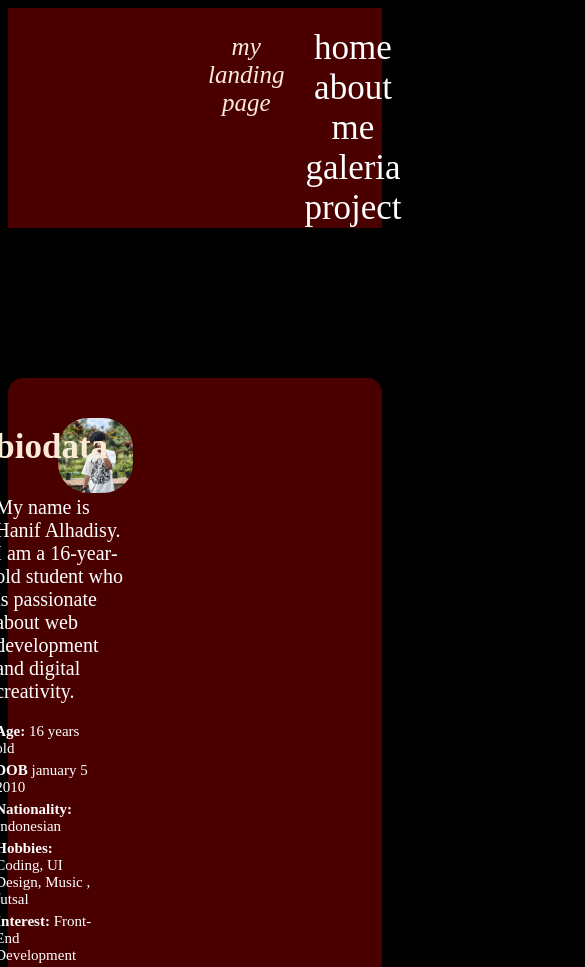
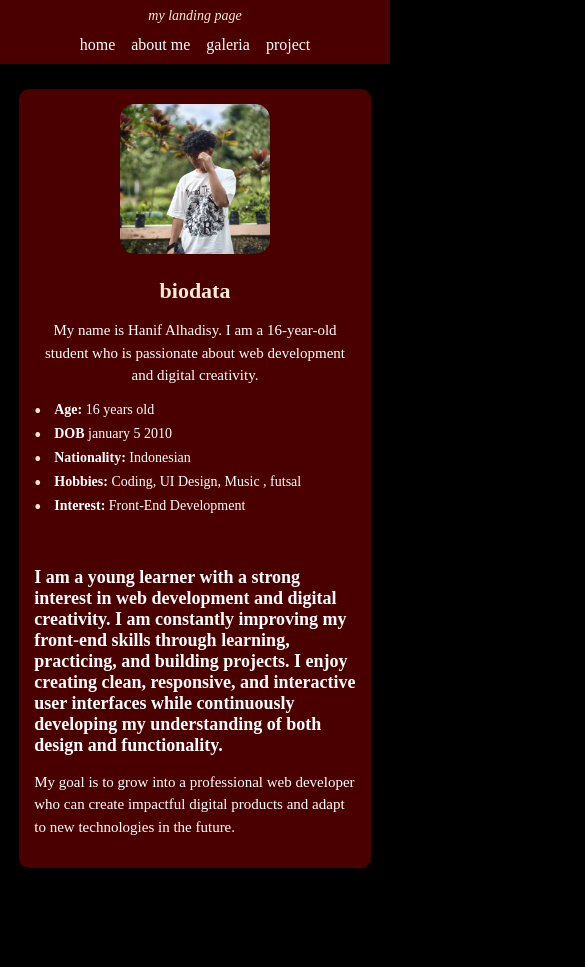
Before and after one commit to hanifalhadisy/my-landing-page, a plain HTML site: page about.html in a window 390 px wide. Shown: the top 967 px of the page, 585 px wide, since content can reach past the window. After the commit the page ends 893 px from the top, so only its background shows below. Drawn offline with Linux system fonts and the light colour scheme.

Commit message:
Update about.css

```diff
--- a/css/about.css
+++ b/css/about.css
@@ -1,102 +1,366 @@
-header{
+
+* {
+    box-sizing: border-box;
+}
+
+body {
+    background-color: black;
+    margin: 0;
+    padding: 0;
+    overflow-x: hidden;
+}
+
+
+header {
     display: flex;
     justify-content: space-between;
-    text-align: center;
-    background-color:#4B0000
-;
+    align-items: center;
+    background-color: #4B0000;
+    padding: 12px 30px;
+    position: relative;
+    z-index: 100;
 }
 
-header nav{
-    display: inline-block;
-    padding-right: 300px;
-    padding-top: 20px;
+header nav {
+    display: flex;
+    gap: 15px;
+    padding: 0;
+    margin: 0;
 }
 
-header div{
-    display: inline-block;
-    padding-left: 200px;
+header div {
+    padding: 0;
 }
 
-header p{
-    font-size: 25px;
+header p {
+    font-size: 20px;
     font-style: italic;
-    color:antiquewhite;
+    color: antiquewhite;
+    margin: 0;
 }
 
-header a{
+header a {
     display: inline-block;
     color: white;
     text-decoration: none;
-    font-size: 35px;
-    padding: 0 20px;
-    transition: transform 0.5s ease, color 0.4s ease;;
+    font-size: 24px;
+    padding: 5px 12px;
+    transition: transform 0.3s ease, color 0.3s ease;
     cursor: pointer;
 }
-    header a:hover{
-    transform: scale(1.1);
-    color:antiquewhite;
-}
 
-body{
-    background-color: black;
-}
-
-.bagian1{
-    display: flex;
-    justify-content: center;
-}
-
-.card1{
-    border-radius: 15px;
-    margin-top: 150px;
-    height: 600px;
-    width: 1000px;
-    padding: 20px 50px;
-    background-color: #4B0000;
-}
-
-.card-atas{
-    display: flex;
-    justify-content: space-between;
-}
-
-.foto img{
-    margin-top: 20px;
-    width: 55%;
-    border-radius: 30px;
-}
-
-.biodata{
-    transform: translateX(-200px);
-}
-
-.biodata h2{
-    font-size: 35px;
+header a:hover {
+    transform: scale(1.05);
     color: antiquewhite;
 }
 
-.biodata p{
-    color: white;
-    font-size: 20px;
+
+.bagian1 {
+    display: flex;
+    justify-content: center;
+    align-items: center;
+    padding: 30px 20px;
+    min-height: calc(100vh - 70px);
 }
 
-.biodata li{
-    transform: translateX(-40px);
-    margin-top: 5px;
+.card1 {
+    border-radius: 15px;
+    width: 90%;
+    max-width: 1000px;
+    padding: 25px 30px;
+    background-color: #4B0000;
+    margin: 20px auto;
+}
+
+
+.card-atas {
+    display: flex;
+    flex-wrap: wrap;
+    justify-content: space-between;
+    align-items: flex-start;
+    gap: 30px;
+}
+
+.foto {
+    flex: 0 0 300px;
+    text-align: center;
+}
+
+.foto img {
+    width: 100%;
+    max-width: 300px;
+    height: auto;
+    border-radius: 20px;
+    object-fit: cover;
+}
+
+.biodata {
+    flex: 1;
+    min-width: 300px;
+    transform: none;
+}
+
+.biodata h2 {
+    font-size: 30px;
+    color: antiquewhite;
+    margin-top: 0;
+    margin-bottom: 15px;
+}
+
+.biodata p {
+    color: white;
+    font-size: 18px;
+    line-height: 1.5;
+    margin: 10px 0;
+}
+
+.biodata ul {
+    padding-left: 0;
+    margin: 15px 0;
+}
+
+.biodata li {
     color: white;
     list-style: none;
-    font-size: 15px;
+    font-size: 16px;
+    margin-bottom: 8px;
+    padding-left: 0;
+    transform: none;
+    position: relative;
+    padding-left: 25px;
 }
 
-.card-bawah h3{
-    margin-top: 50px;
-    text-wrap: balance;
-    color: white;
-    font-size: x-large;
+.biodata li:before {
+    content: "•";
+    color: antiquewhite;
+    font-size: 20px;
+    position: absolute;
+    left: 0;
+    top: -2px;
 }
 
-.card-bawah p{
-    max-width: 800px;
+
+.card-bawah {
+    margin-top: 30px;
+}
+
+.card-bawah h3 {
     color: white;
-    font-size: larger;
+    font-size: 24px;
+    margin-bottom: 15px;
+    text-wrap: pretty;
 }
+
+.card-bawah p {
+    max-width: 100%;
+    color: white;
+    font-size: 18px;
+    line-height: 1.6;
+    margin: 0 0 15px 0;
+}
+
+/* ====== RESPONSIVE BREAKPOINTS ====== */
+
+
+@media (max-width: 1024px) {
+    .card1 {
+        width: 95%;
+        padding: 20px 25px;
+    }
+
+    .card-atas {
+        gap: 25px;
+    }
+
+    .foto {
+        flex: 0 0 250px;
+    }
+
+    .foto img {
+        max-width: 250px;
+    }
+
+    .biodata h2 {
+        font-size: 28px;
+    }
+
+    .biodata p {
+        font-size: 17px;
+    }
+
+    header a {
+        font-size: 22px;
+        padding: 5px 10px;
+    }
+
+    header p {
+        font-size: 18px;
+    }
+}
+
+
+@media (max-width: 768px) {
+    .bagian1 {
+        padding: 20px 15px;
+    }
+
+    .card1 {
+        padding: 20px;
+        margin: 10px auto;
+    }
+
+    .card-atas {
+        flex-direction: column;
+        align-items: center;
+        text-align: center;
+        gap: 20px;
+    }
+
+    .foto {
+        flex: 0 0 auto;
+    }
+
+    .foto img {
+        max-width: 220px;
+    }
+
+    .biodata {
+        min-width: 100%;
+        text-align: center;
+    }
+
+    .biodata li {
+        text-align: left;
+        display: inline-block;
+        width: 48%;
+        margin-right: 2%;
+        vertical-align: top;
+    }
+
+    .biodata li:nth-child(2n) {
+        margin-right: 0;
+    }
+
+    header {
+        flex-direction: column;
+        gap: 10px;
+        padding: 10px 20px;
+        text-align: center;
+    }
+
+    header nav {
+        justify-content: center;
+        flex-wrap: wrap;
+        gap: 10px;
+    }
+
+    header a {
+        font-size: 20px;
+        padding: 4px 8px;
+    }
+}
+
+
+@media (max-width: 600px) {
+    .bagian1 {
+        padding: 15px 10px;
+    }
+
+    .card1 {
+        padding: 15px;
+        border-radius: 10px;
+    }
+
+    .foto img {
+        max-width: 180px;
+        border-radius: 15px;
+    }
+
+    .biodata h2 {
+        font-size: 24px;
+    }
+
+    .biodata p {
+        font-size: 16px;
+    }
+
+    .biodata li {
+        width: 100%;
+        margin-right: 0;
+        font-size: 15px;
+    }
+
+    .card-bawah h3 {
+        font-size: 20px;
+    }
+
+    .card-bawah p {
+        font-size: 16px;
+    }
+
+    header {
+        padding: 8px 15px;
+    }
+
+    header a {
+        font-size: 18px;
+        padding: 3px 6px;
+    }
+
+    header p {
+        font-size: 16px;
+    }
+}
+
+
+@media (max-width: 480px) {
+    .foto img {
+        max-width: 150px;
+    }
+
+    .biodata h2 {
+        font-size: 22px;
+    }
+
+    .biodata p {
+        font-size: 15px;
+    }
+
+    .biodata li {
+        font-size: 14px;
+        padding-left: 20px;
+    }
+
+    .card-bawah h3 {
+        font-size: 18px;
+    }
+
+    .card-bawah p {
+        font-size: 15px;
+        line-height: 1.5;
+    }
+
+    header nav {
+        gap: 8px;
+    }
+
+    header a {
+        font-size: 16px;
+        padding: 2px 4px;
+    }
+
+    header p {
+        font-size: 14px;
+    }
+}
+
+
+@media screen and (-webkit-min-device-pixel-ratio:0) {
+    .card-bawah h3,
+    .card-bawah p,
+    .biodata p {
+        text-wrap: pretty;
+        word-wrap: break-word;
+        overflow-wrap: break-word;
+    }
+}
```
